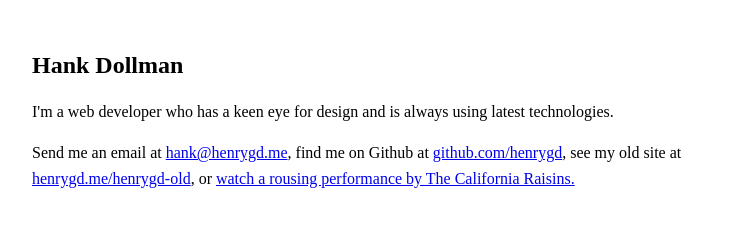
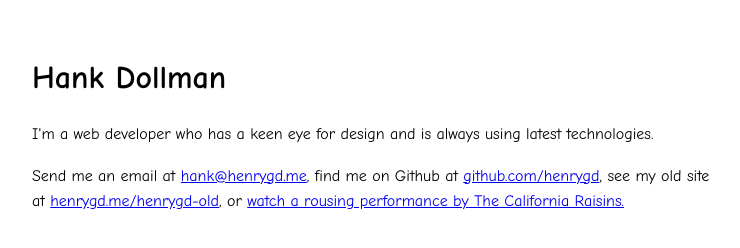
Before and after one commit to henrygd/henrygd.github.io, a website: page index.html in a window 1280 px wide. Shown: the whole page, without its empty margins (263-1003 px from the left). Drawn offline with Linux system fonts and the light colour scheme.

Commit message:
update fonts

```diff
--- a/index.html
+++ b/index.html
@@ -11,6 +11,7 @@
         margin: 0;
         padding: 0;
         background-color: #fff;
+        font-family: 'Comic Sans MS', sans-serif;
       }
       .main {
         padding: 4vh 6%;
@@ -19,6 +20,10 @@
         width: 100%;
         max-width: 690px;
         margin: 0 auto;
+      }
+      h1 {
+        font-size: 2em;
+        font-family: 'Papyrus', 'Comic Sans MS', sans-serif;
       }
       p {
         line-height: 1.6;
@@ -77,7 +82,7 @@
         let ytActive = false
         let initiated = false
 
-        ytLink.addEventListener('click', e => {
+        ytLink.addEventListener('click', (e) => {
           e.preventDefault()
           if (!ytActive) {
             showYoutube()
```
Also changed, not shown: pnpm-lock.yaml.
